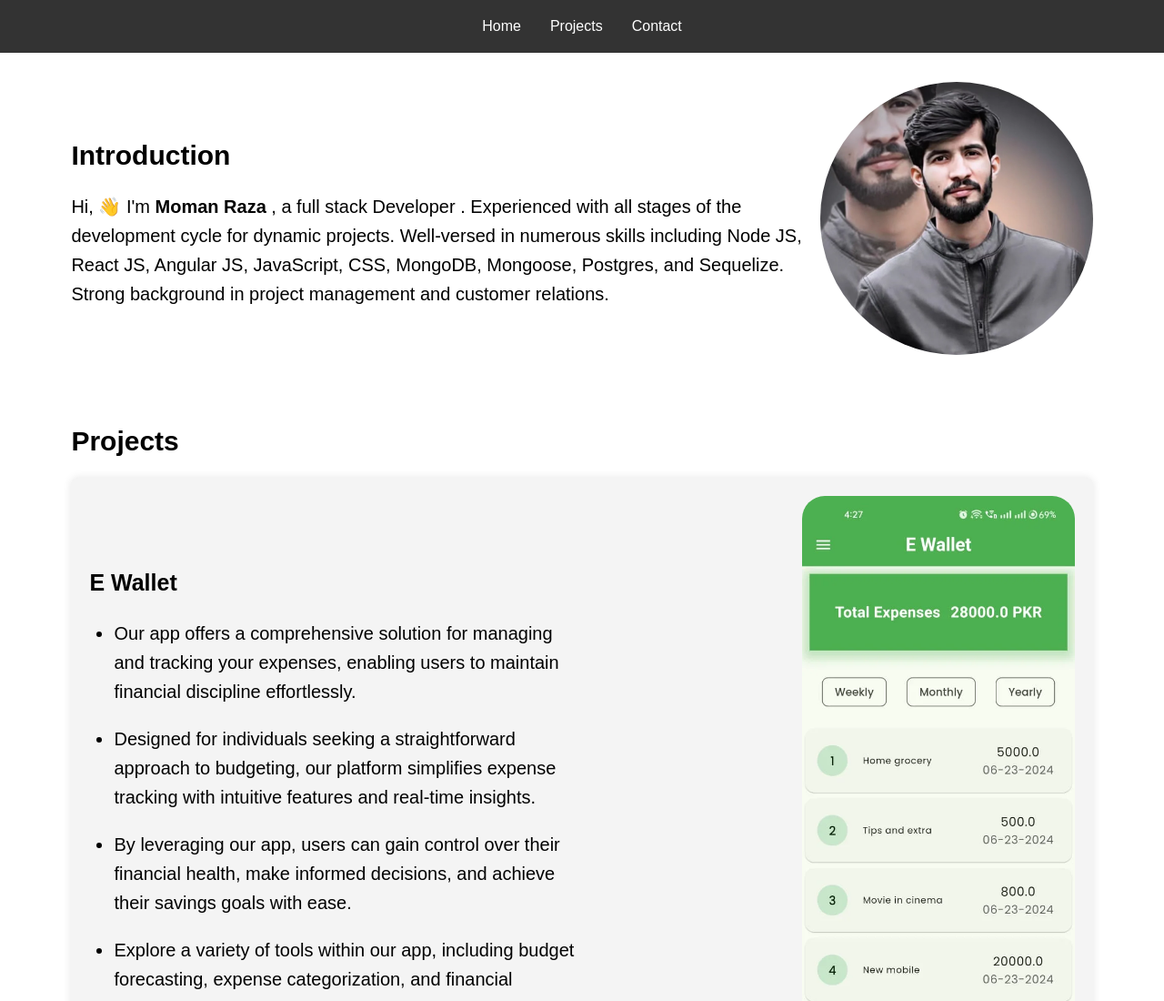
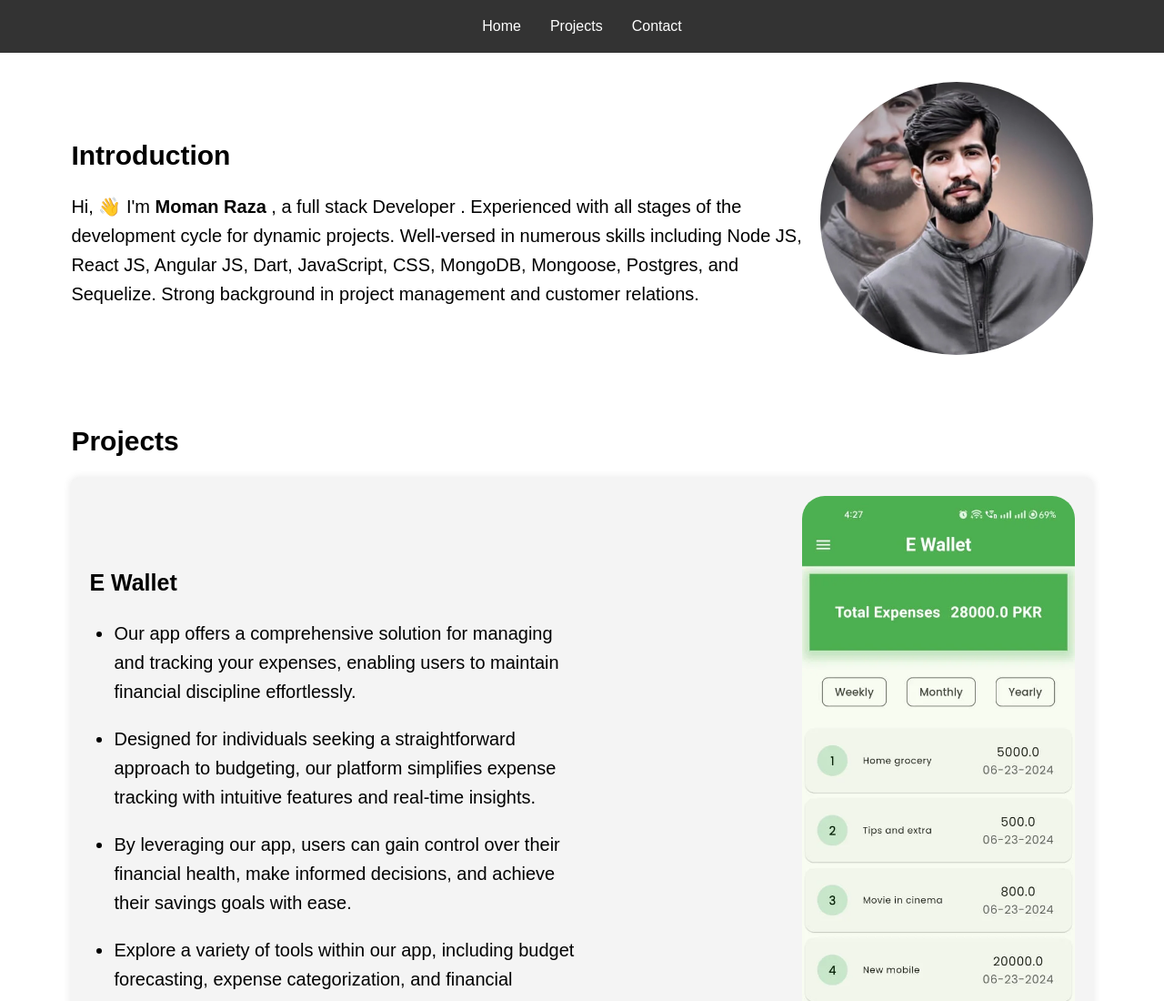
Before and after one commit to mominrazashahid/mominrazashahid.github.io, a plain HTML site: page index.html in a window 1280 px wide. Shown: the top 1100 px of the page at 91% size. Drawn offline with Linux system fonts and the light colour scheme.

Commit message:
add dart in intro

```diff
--- a/index.html
+++ b/index.html
@@ -79,7 +79,7 @@
                         Hi, <span class="wave">👋</span> I'm <strong> Moman Raza </strong>, a full stack
                         Developer . Experienced with all stages of
                         the development cycle for dynamic projects. Well-versed in numerous
-                        skills including Node JS, React JS, Angular JS, JavaScript, CSS,
+                        skills including Node JS, React JS, Angular JS, Dart, JavaScript, CSS,
                         MongoDB, Mongoose, Postgres, and Sequelize. Strong background in
                         project management and customer relations.</p>
                 </div>
```
